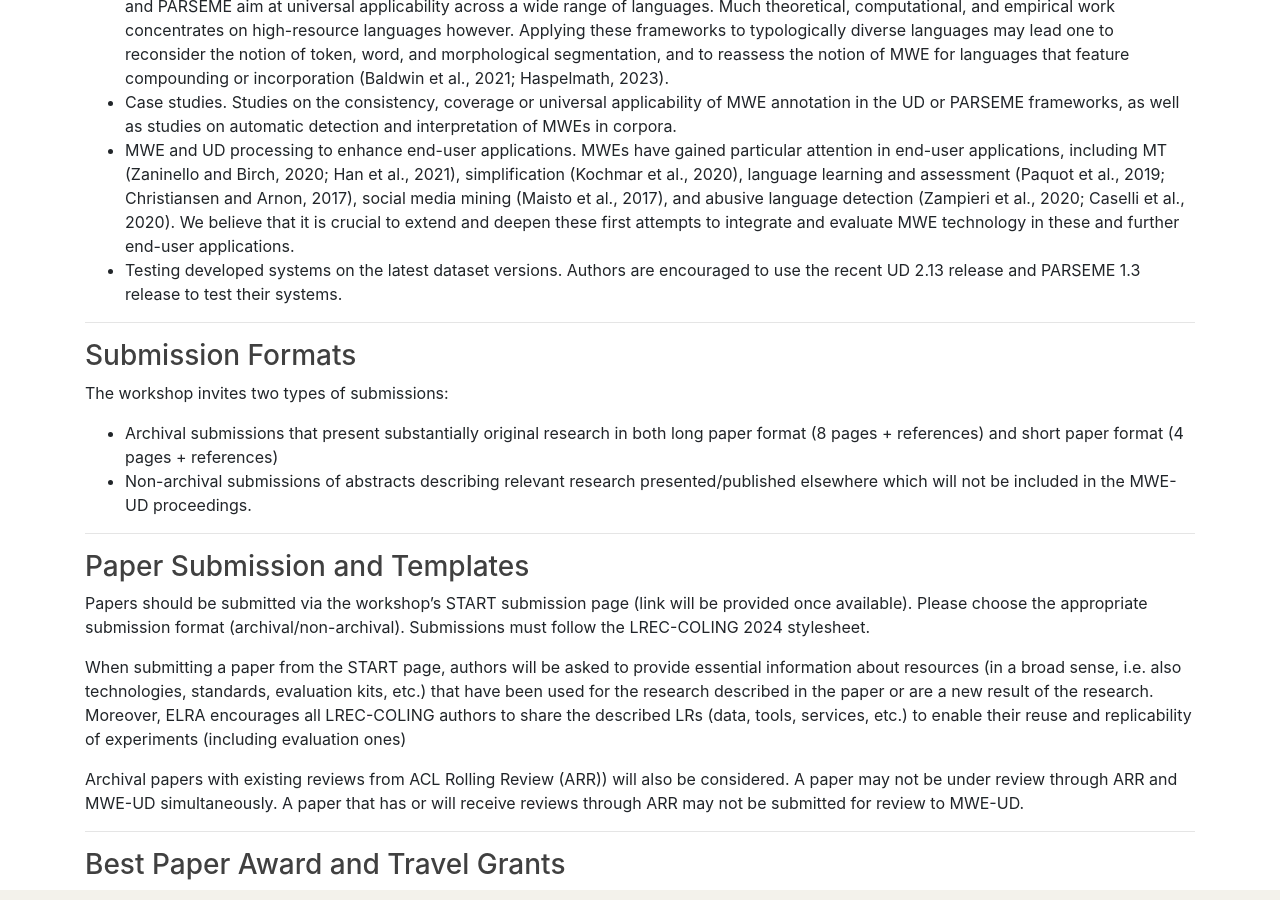
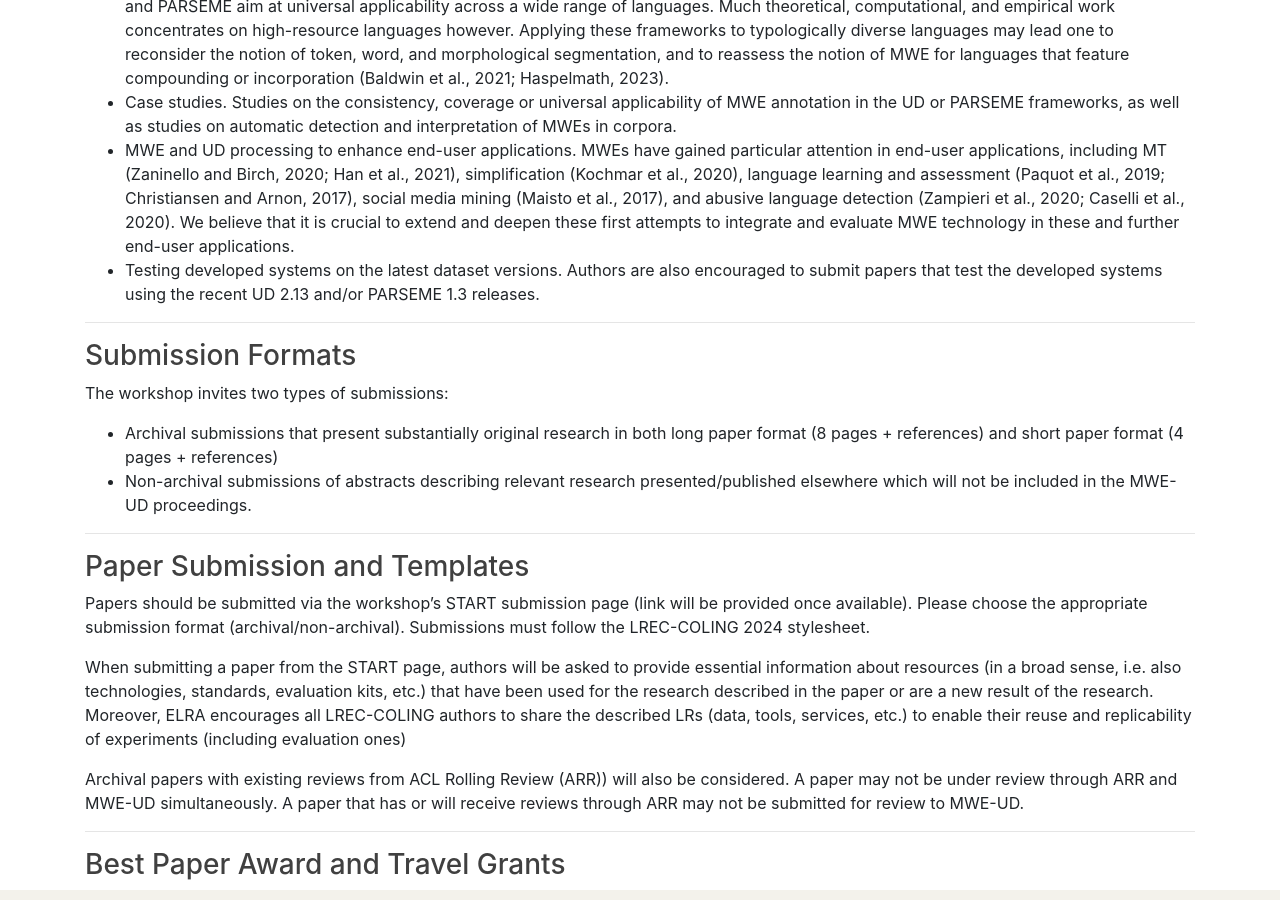
Before and after one commit to multiword/multiword.github.io, a Jekyll site: the page built from mweud2024/index.md, in a window 1280 px wide and 900 px high, scrolled down 1603 px. Built offline with Jekyll 4.4.1, drawn with Linux system fonts in a browser that asks for light colours; comment, search, counter and statistics services are not loaded.

Commit message:
Update description

```diff
--- a/mweud2024/index.md
+++ b/mweud2024/index.md
@@ -85,7 +85,7 @@ The workshop invites submissions of original research on MWE, UD, and the interp
 - Applicability of UD and MWE annotation and discovery for low-resource and typologically diverse languages and language varieties. Both UD and PARSEME aim at universal applicability across a wide range of languages. Much theoretical, computational, and empirical work concentrates on high-resource languages however. Applying these frameworks to typologically diverse languages may lead one to reconsider the notion of token, word, and morphological segmentation, and to reassess the notion of MWE for languages that feature compounding or incorporation (Baldwin et al., 2021; Haspelmath, 2023).
 - Case studies.  Studies on the  consistency,  coverage or universal applicability of MWE annotation in the UD or PARSEME frameworks, as well as studies on automatic detection and interpretation of MWEs in corpora.
 - MWE and UD processing to enhance end-user applications. MWEs have gained particular attention in end-user applications, including MT (Zaninello and Birch, 2020; Han et al., 2021), simplification (Kochmar et al., 2020), language learning and assessment (Paquot et al., 2019; Christiansen and Arnon, 2017), social media mining (Maisto et al., 2017), and abusive language detection (Zampieri et al., 2020; Caselli et al., 2020). We believe that it is crucial to extend and deepen these first attempts to integrate and evaluate MWE technology in these and further end-user applications.
-- Testing developed systems on the latest dataset versions. Authors are encouraged to use the recent UD 2.13 release and PARSEME 1.3 release to test their systems.
+- Testing developed systems on the latest dataset versions. Authors are also encouraged to submit papers that test the developed systems using the recent UD 2.13 and/or PARSEME 1.3 releases.
 
 -----
 
```
